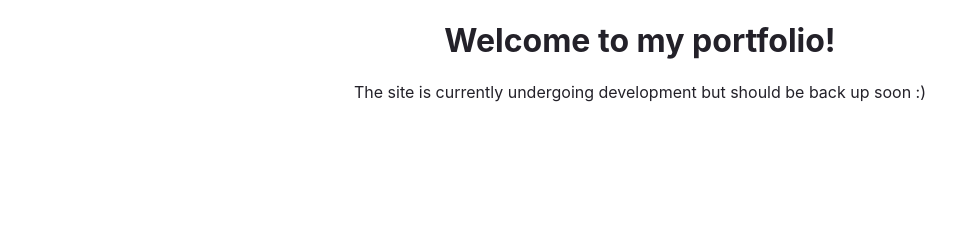
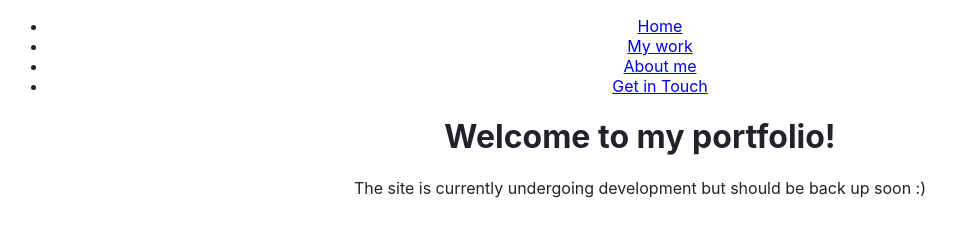
Before and after one commit to paulzay/myportfolio, a Gatsby site: page / in a window 1280 px wide. Shown: the whole page, without its empty margins (0-957 px from the left). Built offline with nearby package versions, Linux system fonts and the light colour scheme; Gatsby itself is replaced by a stand-in of ours.

Commit message:
start navbar feature

```diff
--- a/src/pages/index.js
+++ b/src/pages/index.js
@@ -1,10 +1,19 @@
 import * as React from 'react'
 import { pageStyles } from './index.module.scss'
+import { Link } from 'gatsby'
 
 const IndexPage = () => {
   return (
     <main className={pageStyles}>
       <title>Paul Ogolla</title>
+      <nav>
+        <ul>
+          <li><Link to="/">Home</Link></li>
+          <li><Link to="/about">My work</Link></li>
+          <li><Link to="/">About me</Link></li>
+          <li><Link to="/">Get in Touch</Link></li>
+        </ul>
+      </nav>
       <h1>Welcome to my portfolio!</h1>
       <p>The site is currently undergoing development but should be back up soon :)</p>
     </main>
```
